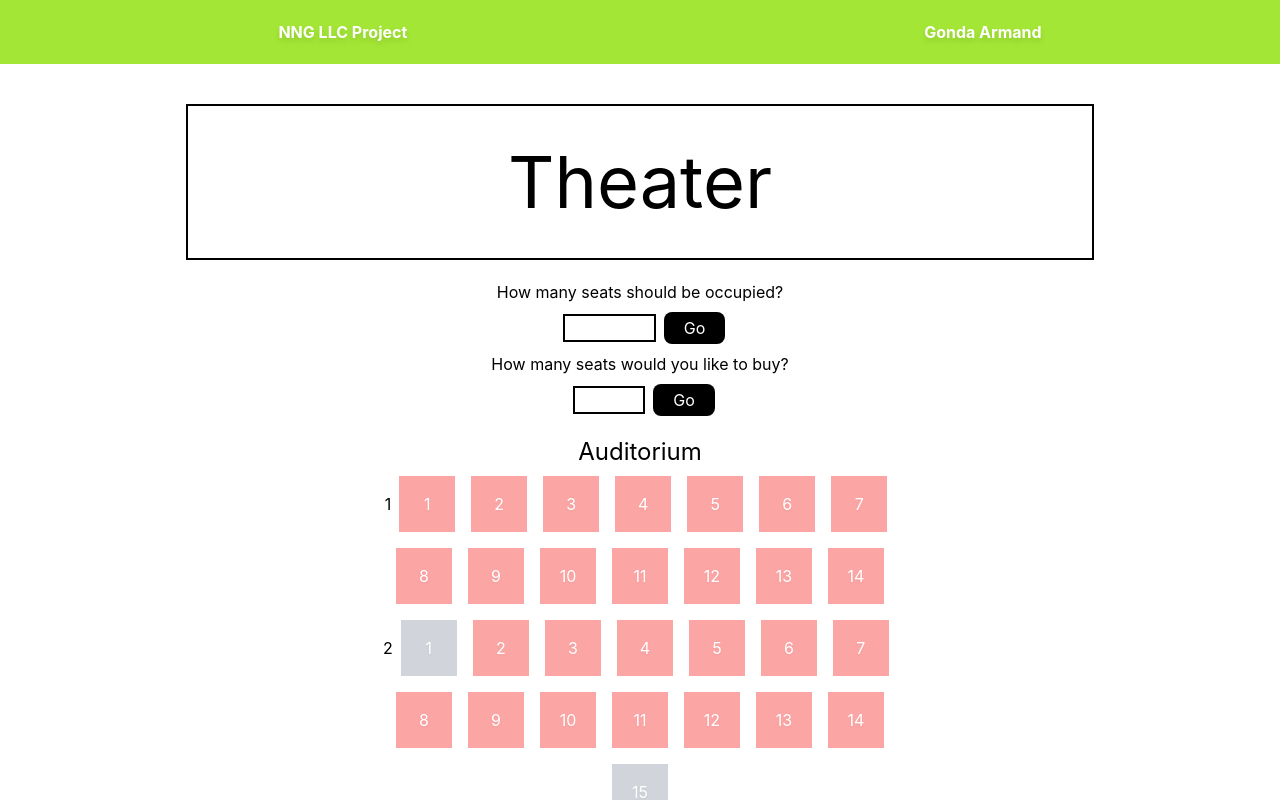
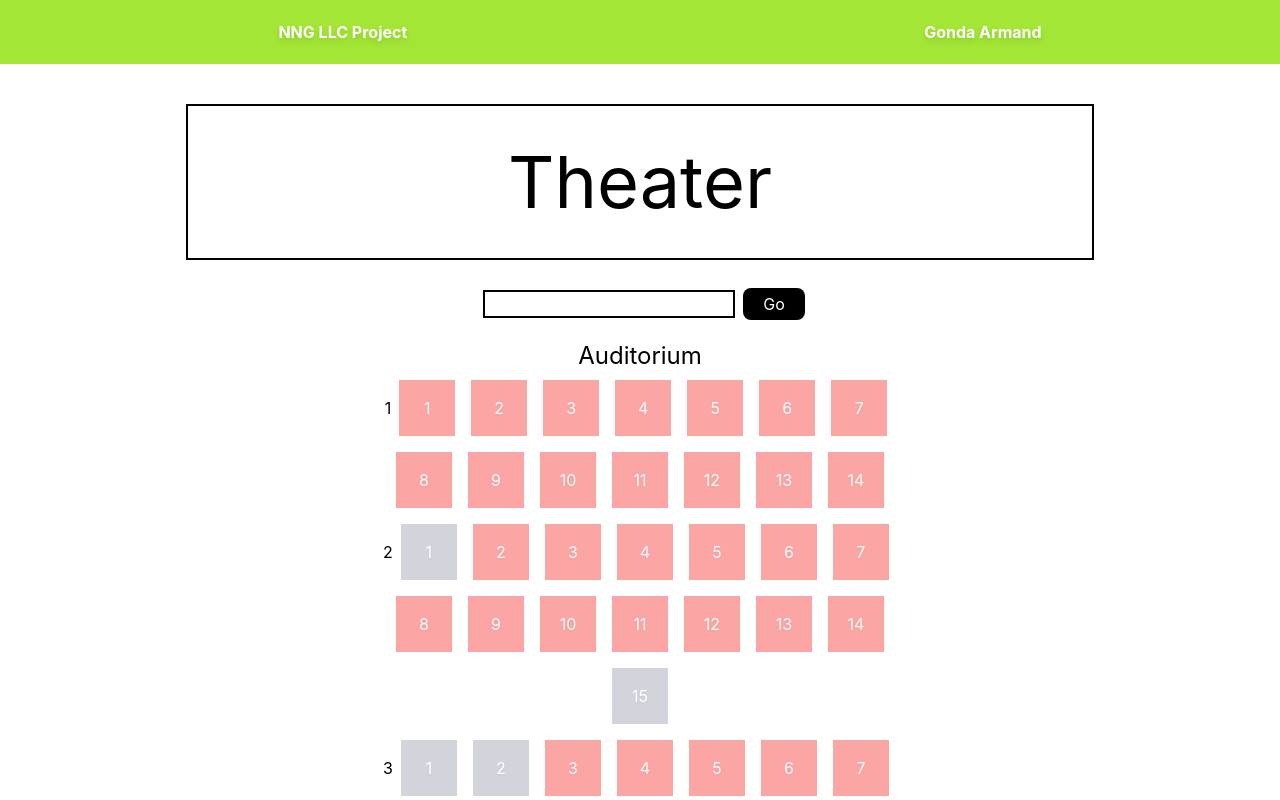
Before and after one commit to Xenonyy/nng-llc, a React (Create React App) app: page / in a window 1280 px wide. Shown: the top 800 px of the page. Built offline with nearby package versions, Linux system fonts and the light colour scheme.

Commit message:
refactor: make seatInput a reusable component

```diff
--- a/src/components/common/seats/seatInput.tsx
+++ b/src/components/common/seats/seatInput.tsx
@@ -1,95 +1,47 @@
 import type { FC } from 'react';
-import { useEffect, useRef, useCallback, memo } from 'react';
+import { useCallback, useRef, memo } from 'react';
 
 import { useZustandStore } from '../../../store/store';
-import { generateSeats } from '../../../utils/generateSeats';
-import { getSeatRecommendations } from '../../../utils/seatRecommendations';
 
-const SeatInputComponent: FC = () => {
-  const occupiedInputRef = useRef<HTMLInputElement>(null);
-  const seatInputRef = useRef<HTMLInputElement>(null);
+interface SeatInputTypes {
+  handleInputButtonClick(): void;
+  min: number;
+  max: number;
+  title: string;
+  type: 'occupiedSeats' | 'seatInput';
+}
 
-  const handleOccupiedInputClick = useCallback(() => {
-    // Don't let less occupied seats than specified in the specification
-    if (Number(occupiedInputRef.current?.value) < 43) {
-      alert('The minimum number of occupied seats has to be at least 43.');
-    } else {
-      generateSeats('auditorium', 8, 14);
-      generateSeats('balconyMid', 2, 18);
-      generateSeats('balconyLeft', 2, 4);
-      generateSeats('balconyRight', 2, 4);
-      generateSeats('boxLeft1', 2, 3);
-      generateSeats('boxLeft2', 2, 3);
-      generateSeats('boxRight1', 2, 3);
-      generateSeats('boxRight2', 2, 3);
+const SeatInputComponent: FC<SeatInputTypes> = ({
+  max,
+  min,
+  title,
+  handleInputButtonClick,
+  type,
+}) => {
+  const inputRef = useRef<HTMLInputElement>(null);
 
-      // TODO:
-      // FIX NOT GENERATING THE SEATS THE VERY FIRST TIME
-
-      useZustandStore.setState({
-        occupiedSeats: Number(occupiedInputRef.current?.value),
-      });
-    }
-  }, []);
-
-  // TODO:
-  // FIX NOT GENERATING THE RECOMMENDED SEATS WITH THE EXISTING VALUE AFTER GENERATING A NEW LAYOUT, ONLY IF YOU CHANGE THE VALUE
-
-  const handleSeatInputClick = useCallback(() => {
-    // Don't let lower than 2 or higher than 8 seats pass to the state
-    if (Number(seatInputRef.current?.value) > 8) {
-      alert('The maximum number of seats that you can buy is 8.');
-    } else if (Number(seatInputRef.current?.value) < 2) {
-      alert('The minimum number of seats that you can buy is 2.');
-    } else {
-      getSeatRecommendations(Number(seatInputRef.current?.value));
-      useZustandStore.setState({
-        seatInput: Number(seatInputRef.current?.value),
-        recommendedSeats: getSeatRecommendations(
-          Number(seatInputRef.current?.value),
-        ),
-      });
-    }
-  }, []);
-
-  const store = useZustandStore(state => state);
-
-  useEffect(() => {
-    console.log(store);
-  }, [store]);
+  const handleClick = useCallback(() => {
+    useZustandStore.setState({
+      [type]: Number(inputRef.current?.value),
+    });
+    handleInputButtonClick();
+  }, [inputRef.current?.value]);
 
   return (
     <>
-      <p className="mt-5 mb-2">{'How many seats should be occupied?'}</p>
+      <p className="mt-5 mb-2">{title}</p>
       <div className="flex justify-center items-center flex-row">
         <input
-          ref={occupiedInputRef}
+          ref={inputRef}
           className="border-2 border-black border-solid mx-2"
-          max={217}
-          min={43}
+          max={max}
+          min={min}
           type={'number'}
         />
         <button
           className="bg-black text-white py-1 px-5 rounded-lg "
           type="button"
-          onClick={handleOccupiedInputClick}
-        >
-          {'Go'}
-        </button>
-      </div>
-      <p className="my-2">{'How many seats would you like to buy?'}</p>
-      <div className="flex justify-center items-center flex-row">
-        <input
-          ref={seatInputRef}
-          className="border-2 border-black border-solid mx-2"
-          max={8}
-          min={2}
-          type={'number'}
-        />
-        <button
-          className="bg-black text-white py-1 px-5 rounded-lg "
-          type="button"
-          onClick={handleSeatInputClick}
+          onClick={handleClick}
         >
           {'Go'}
         </button>
```
